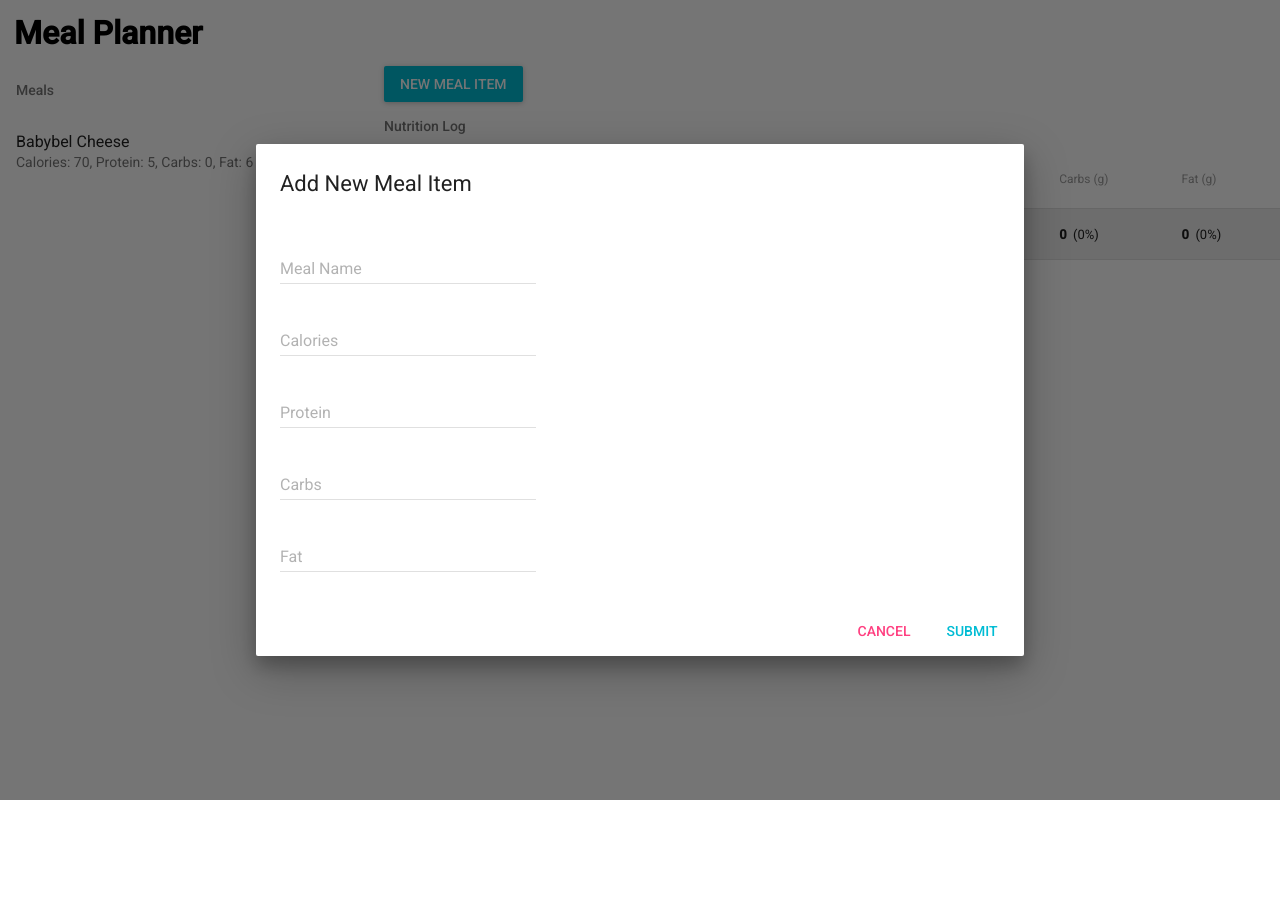
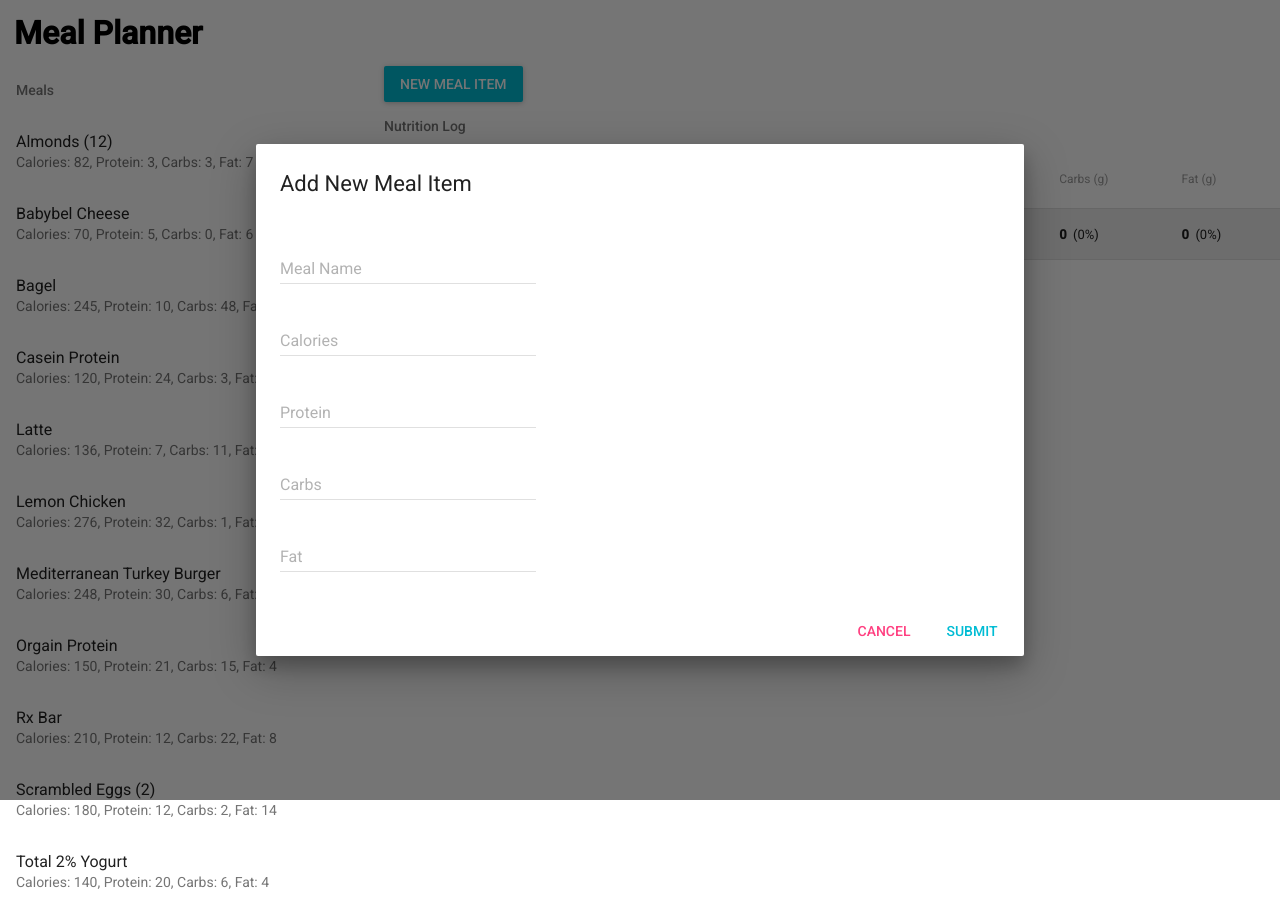
Before and after one commit to kirkyoder/react-meal-planner, a React app: page / in a window 1280 px wide. Before the commit the page ends 800 px from the top, so only its background shows below. Built offline with nearby package versions, Linux system fonts and the light colour scheme; the HTML template or start-up script is replaced by a standard one.

Commit message:
add meals back to db

```diff
--- a/src/data/Meals.js
+++ b/src/data/Meals.js
@@ -1,16 +1,16 @@
 import MealItemModel from '../models/MealItemModel';
 
 const meals = [
-    // ['Mediterranean Turkey Burger', 248, 30, 6, 12],
-    // ['Rx Bar', 210, 12, 22, 8],
-    // ['Total 2% Yogurt', 140, 20, 6, 4],
-    // ['Orgain Protein', 150, 21, 15, 4],
-    // ['Casein Protein', 120, 24, 3, 1],
-    // ['Lemon Chicken', 276, 32, 1, 14],
-    // ['Latte', 136, 7, 11, 7],
-    // ['Bagel', 245, 10, 48, 1.5],
-    // ['Scrambled Eggs (2)', 180, 12, 2, 14],
-    // ['Almonds (12)', 82, 3, 3, 7],
+    ['Mediterranean Turkey Burger', 248, 30, 6, 12],
+    ['Rx Bar', 210, 12, 22, 8],
+    ['Total 2% Yogurt', 140, 20, 6, 4],
+    ['Orgain Protein', 150, 21, 15, 4],
+    ['Casein Protein', 120, 24, 3, 1],
+    ['Lemon Chicken', 276, 32, 1, 14],
+    ['Latte', 136, 7, 11, 7],
+    ['Bagel', 245, 10, 48, 1.5],
+    ['Scrambled Eggs (2)', 180, 12, 2, 14],
+    ['Almonds (12)', 82, 3, 3, 7],
     ['Babybel Cheese', 70, 5, 0, 6]
 ];
 
```
